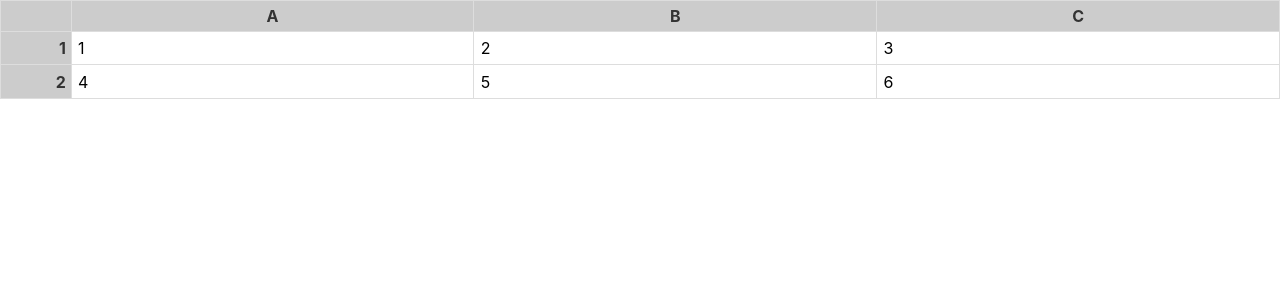
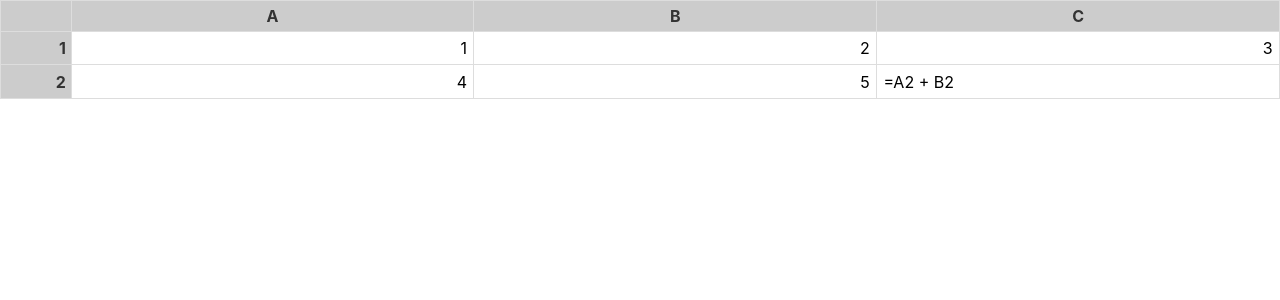
Before and after one commit to joshnuss/svelte-spreadsheet, a Svelte app: page / in a window 1280 px wide. Shown: the top 300 px of the page. Built offline with nearby package versions, Linux system fonts and the light colour scheme.

Commit message:
Detects cell type when value changes

```diff
--- a/src/components/Cell.svelte
+++ b/src/components/Cell.svelte
@@ -39,9 +39,19 @@
       e.preventDefault()
     }
   }
+
+  function handleChange() {
+    if (String(Number(cell.value)) == cell.value) {
+      cell.type = "number"
+    } else if (cell.value.substring(0, 1) == "="){
+      cell.type = "expr"
+    } else {
+      cell.type = "text"
+    }
+  }
 </script>
 
-<input use:persist={cell} bind:this={node} class:edit={mode == 'edit'} readonly={mode == 'display'} on:keydown={handleKeydown} bind:value={cell.value}/>
+<input use:persist={cell} bind:this={node} class:edit={mode == 'edit'} on:change={handleChange} class={cell.type} readonly={mode == 'display'} on:keydown={handleKeydown} bind:value={cell.value}/>
 
 <style>
   input {
--- a/src/store.js
+++ b/src/store.js
@@ -5,8 +5,16 @@ export const position = writable({row: 0, column: 0})
 export const data = writable({
   columns: ['A', 'B', 'C'],
   rows: [
-    [{value: '1'},{value: '2'}, {value: '3'}],
-    [{value: '4'},{value: '5'}, {value: '6'}],
+    [
+      {value: '1', type: 'number'},
+      {value: '2', type: 'number'},
+      {value: '3', type: 'number'}
+    ],
+    [
+      {value: '4', type: 'number'},
+      {value: '5', type: 'number'},
+      {value: '=A2 + B2', type: 'expr'}
+    ],
   ]
 })
 
```
